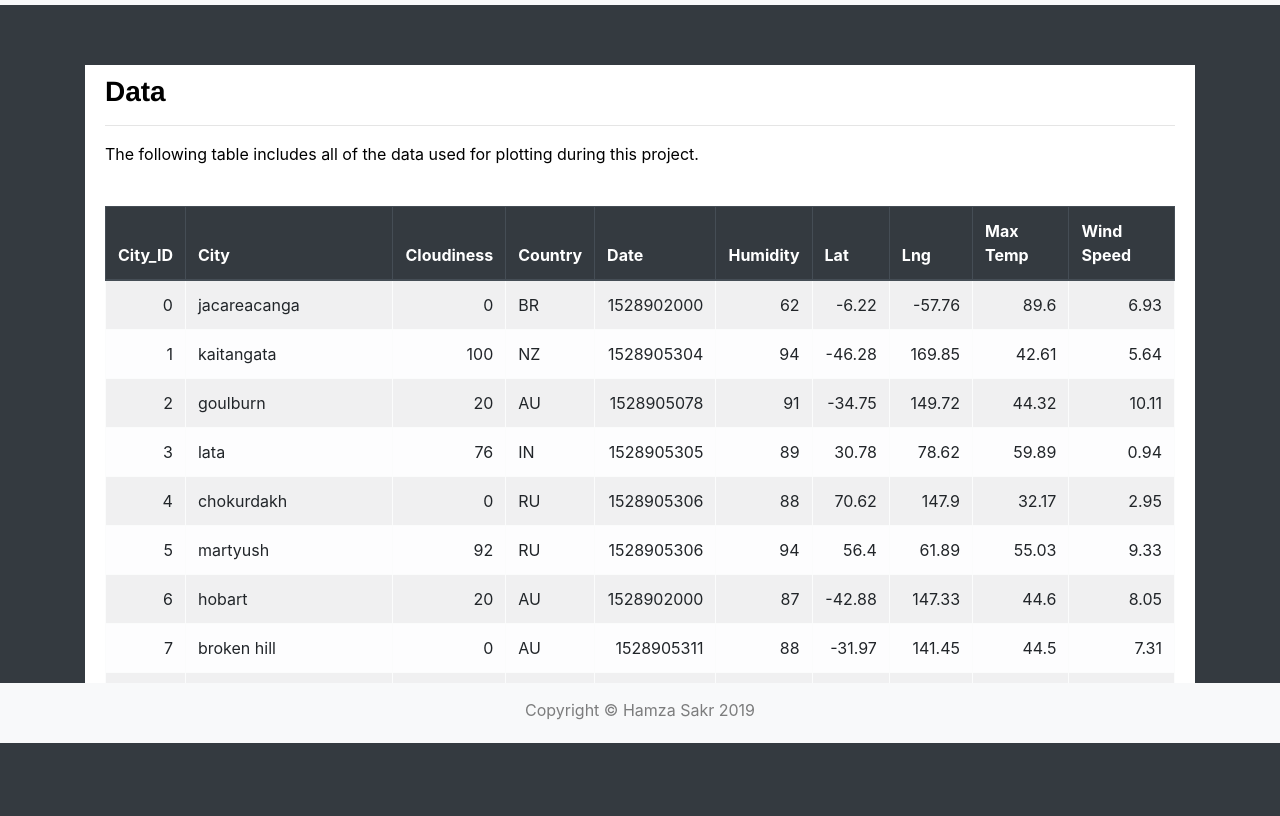
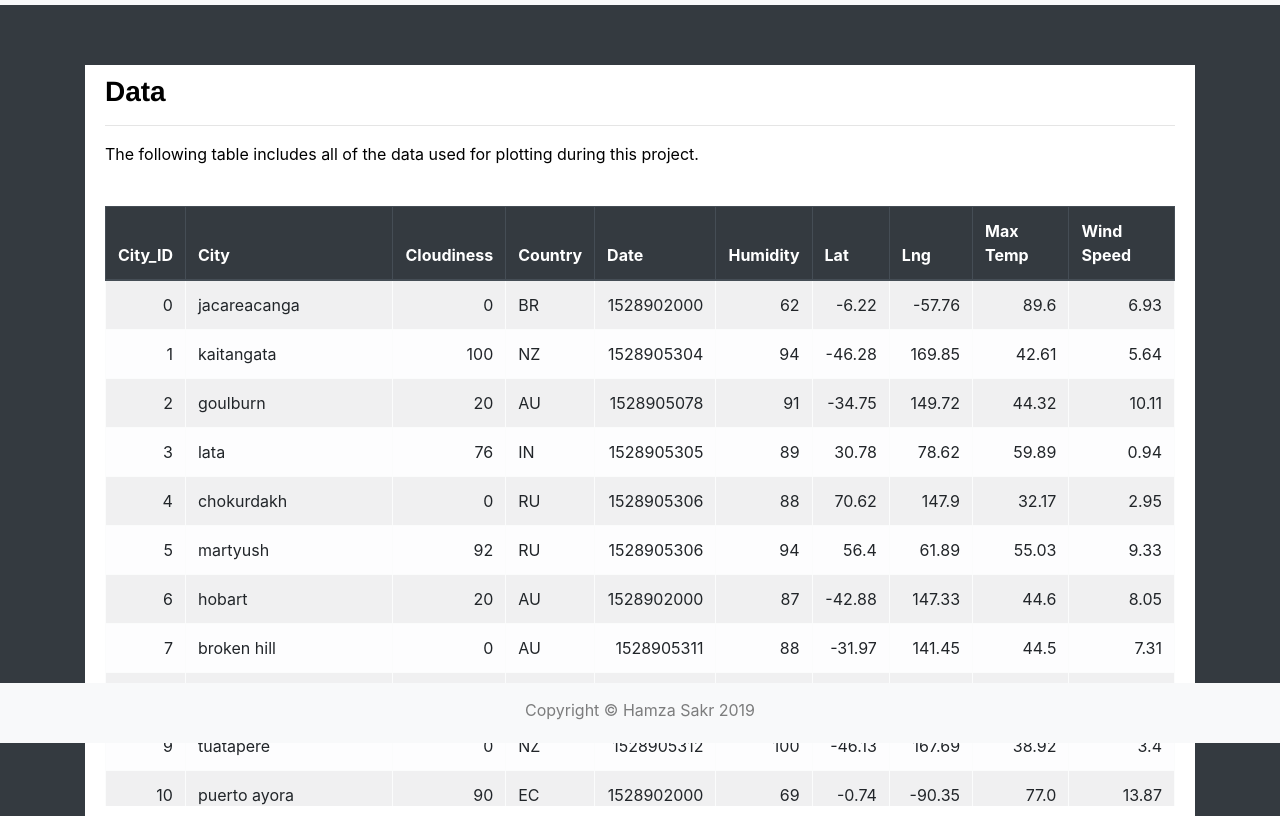
Before and after one commit to hmzskr/WebDashboard, a plain HTML site: page data.html in a window 1280 px wide. Shown: the part 57-873 px from the top of the page. Before the commit the page ends 800 px from the top, so only its background shows below. Drawn offline with nearby package versions, Linux system fonts and the light colour scheme.

Commit message:
table scrollbar

```diff
--- a/style.css
+++ b/style.css
@@ -37,6 +37,9 @@ body {
     padding: 10px 20px 10px 20px;
     color:black;
     background-color: white;
+/*    overflow-x: auto;
+    overflow-y: auto;
+    max-height: 750px;*/
   }
 
 .row {
@@ -58,11 +61,13 @@ img{
     height:100%;
 }
 
+
+
 .table-responsive
 {
     overflow-x: auto;
     overflow-y: auto;
-    max-height: 500px;
+    max-height: 600px;
     max-width: auto;
 }
 
```
